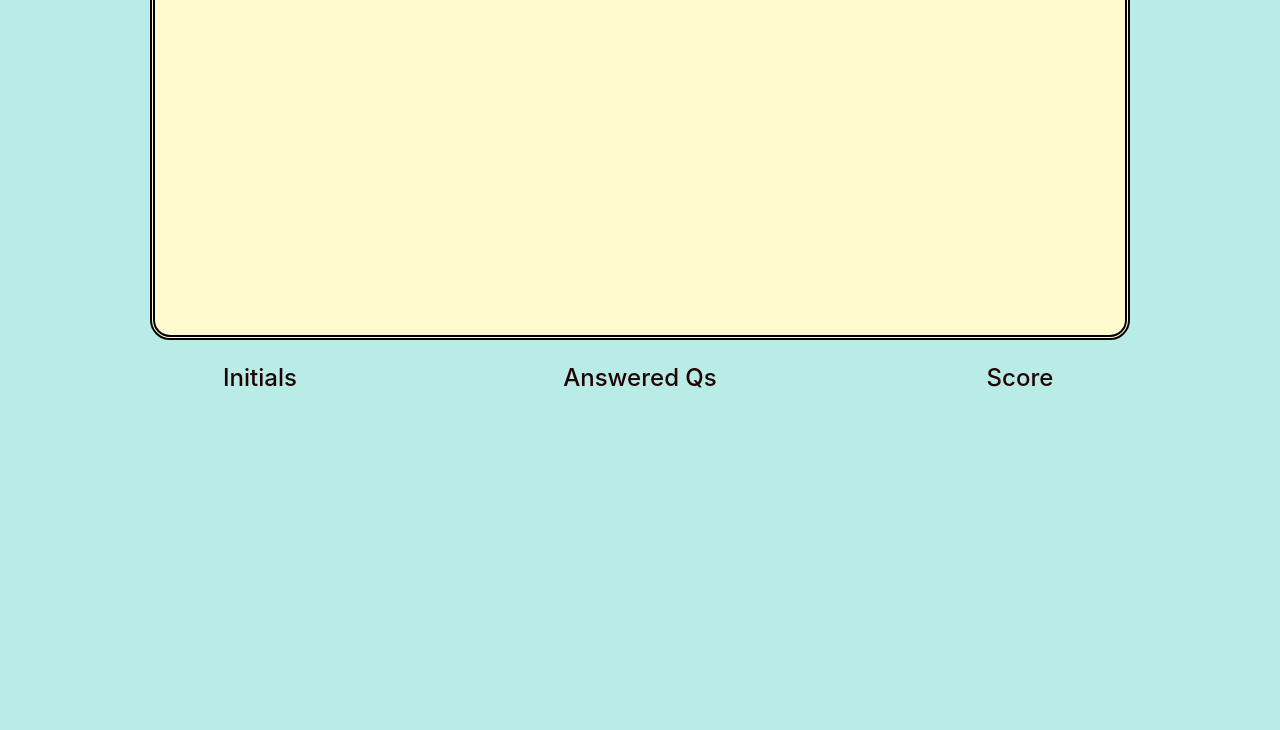
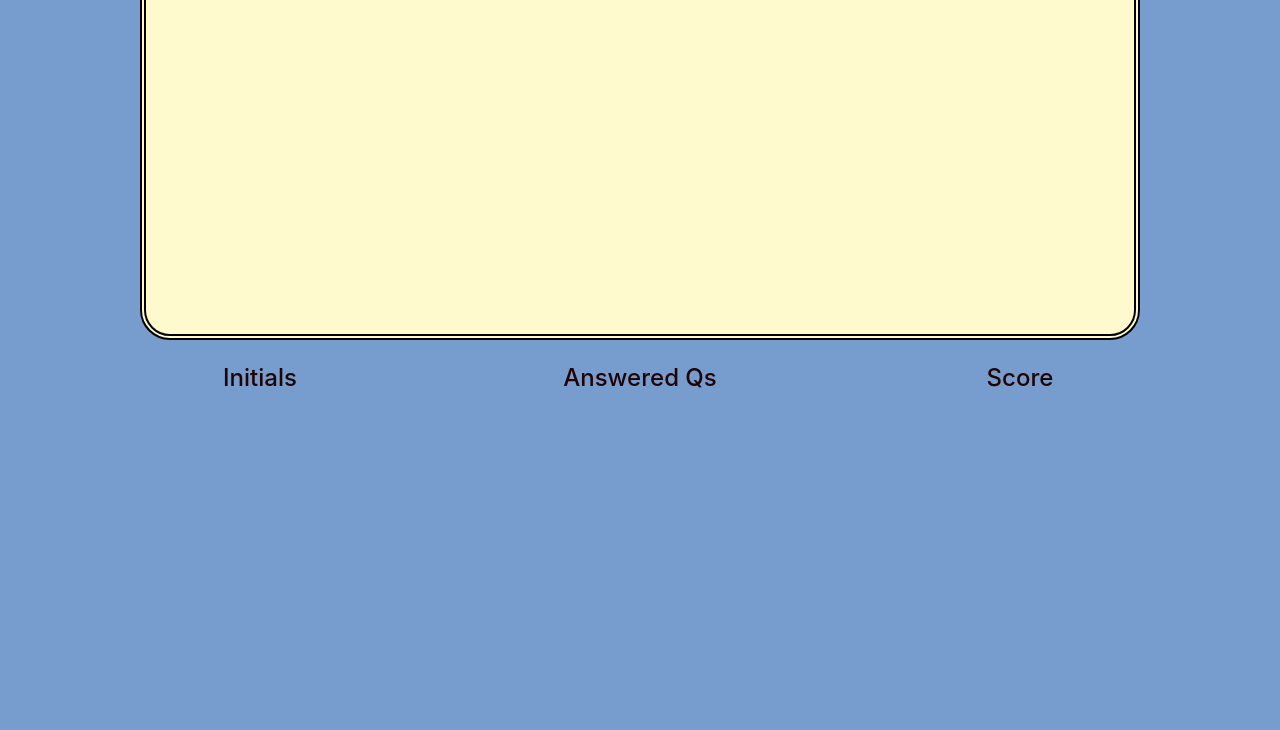
Before and after one commit to chages16/QuizCreator, a plain HTML site: page index.html in a window 1280 px wide. Shown: the part 70-800 px from the top of the page. Drawn offline with nearby package versions, Linux system fonts and the light colour scheme.

Commit message:
Colour changes

```diff
--- a/css/style.css
+++ b/css/style.css
@@ -1,5 +1,5 @@
 body {
-    background-color: rgb(185, 236, 230);
+    background-color: rgba(66, 119, 189, 0.719);
 }
 
 h2 {
@@ -15,11 +15,11 @@ h2 {
     text-align: center;
     border-style: double;
     background-color:lemonchiffon;
-    margin-left: 65px;
-    margin-right: 65px;
-    border-radius: 20px;
+    margin-left: 55px;
+    margin-right: 55px;
+    border-radius: 30px;
     border-color: black;
-    border-width: 5px;
+    border-width: 6px;
     height: 380px
 }
 
@@ -176,8 +176,8 @@ h3 {
 
         .centre {
             height: 460px;
-            margin-left: 5px;
-            margin-right: 5px;
+            margin-left: 3px;
+            margin-right: 3px;
         }
 
         #textdisplay {
```
